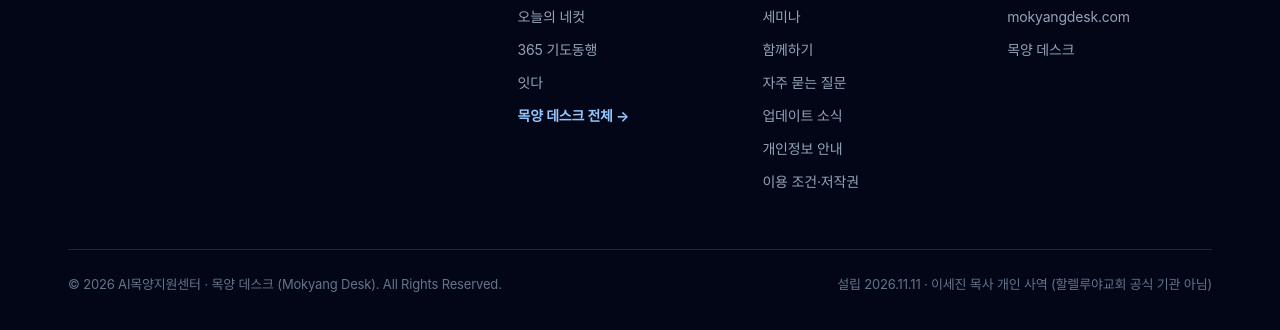
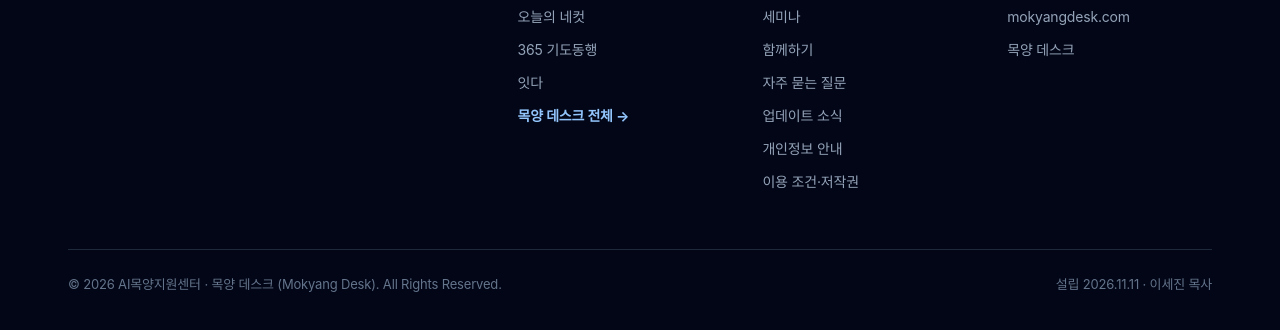
Before and after one commit to shepherdsdesk/MokyangDesk, a plain HTML site: page index.html in a window 1280 px wide. Shown: the part 9860-10190 px from the top of the page. Drawn offline with Linux system fonts and the light colour scheme; a web font is replaced by a local one.

Commit message:
Update footer text for clarity

```diff
--- a/index.html
+++ b/index.html
@@ -903,7 +903,7 @@ footer a:hover{color:#fff}
     </div>
     <div class="f-bottom">
       <span>© <span id="yr"></span> AI목양지원센터 · 목양 데스크 (Mokyang Desk). All Rights Reserved.</span>
-      <span>설립 2026.11.11 · 이세진 목사 개인 사역 (할렐루야교회 공식 기관 아님)</span>
+      <span>설립 2026.11.11 · 이세진 목사</span>
     </div>
   </div>
 </footer>
```
